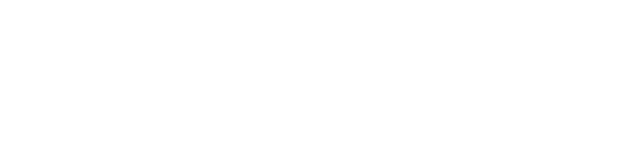
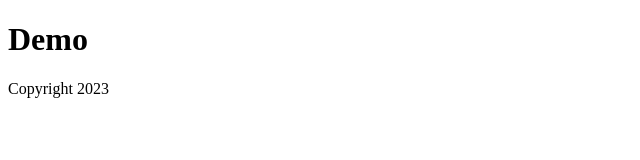
Before and after one commit to gotoyourdream/remote-demo, a plain HTML site: page index.html in a window 1280 px wide. Shown: the whole page, without its empty margins (0-640 px from the left). Drawn offline with Linux system fonts and the light colour scheme.

Commit message:
Footer added

```diff
--- a/index.html
+++ b/index.html
@@ -7,6 +7,7 @@
     <title>Document</title>
 </head>
 <body>
-
+<h1>Demo</h1>
+<footer> Copyright 2023</footer>
 </body>
 </html>
```
